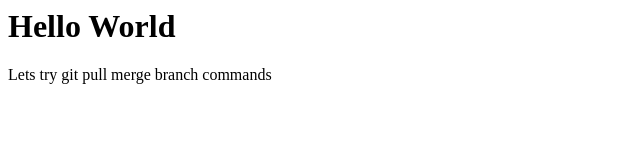
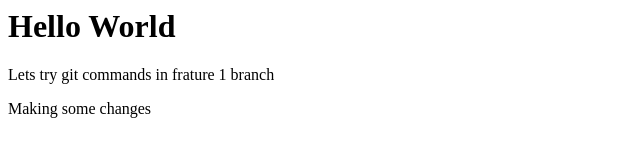
Before and after one commit to CT-PoojaJ/PracticeDummy, a plain HTML site: page index.html in a window 1280 px wide. Shown: the whole page, without its empty margins (0-640 px from the left). Drawn offline with Linux system fonts and the light colour scheme.

Commit message:
Modified indexhtml file

```diff
--- a/index.html
+++ b/index.html
@@ -1,4 +1,5 @@
 <div>
     <h1>Hello World</h1>
-    <p>Lets try git pull merge branch commands</p>
+    <p>Lets try git commands in frature 1 branch</p>
+    <p>Making some changes</p>
 </div>
```
